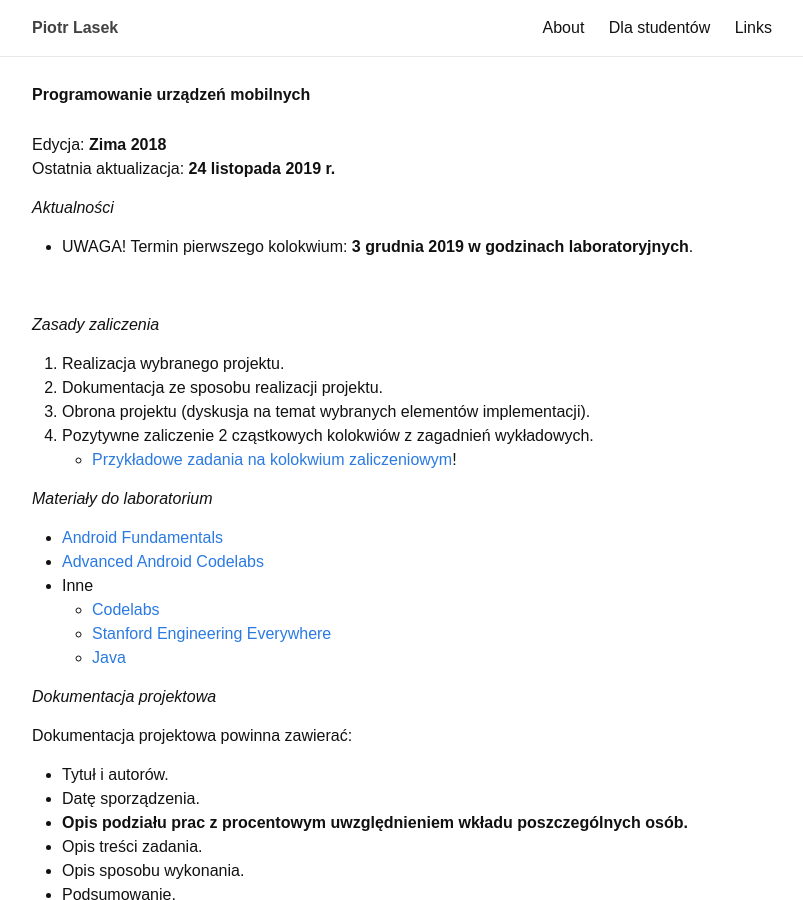
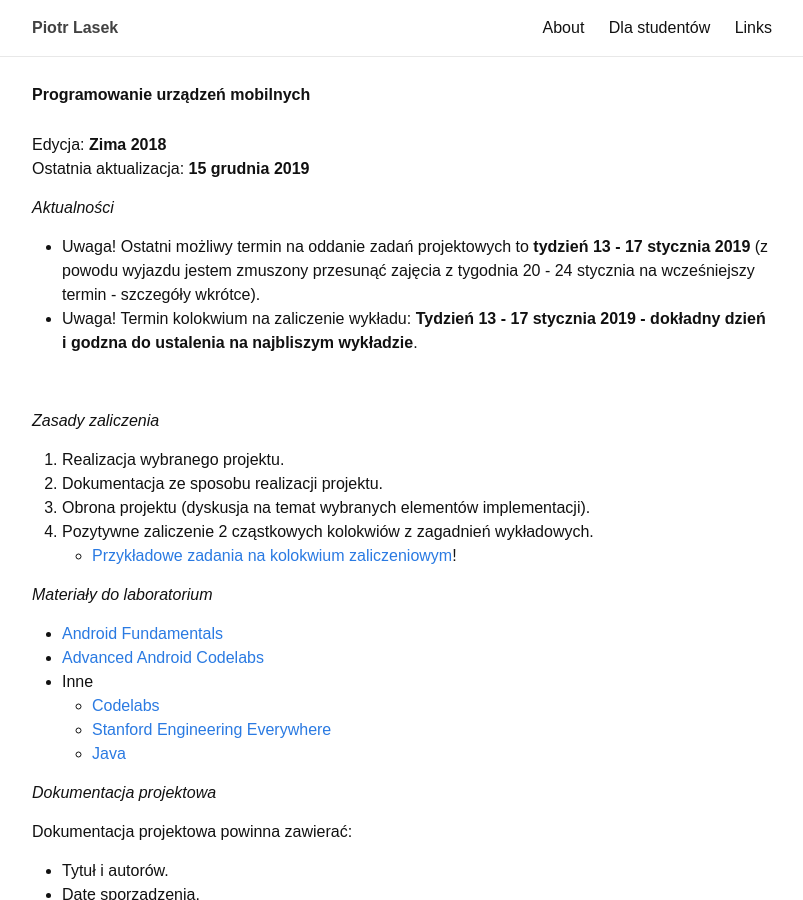
Before and after one commit to piotrlasek/piotrlasek.github.io, a Jekyll site: the page built from for-students/pum.md, in a window 1280 px wide and 900 px high. Shown: the whole window, without its empty margins (238-1041 px from the left). Built offline with Jekyll 4.4.1, drawn with Linux system fonts in a browser that asks for light colours.

Commit message:
some changes

```diff
--- a/for-students/pum.md
+++ b/for-students/pum.md
@@ -6,11 +6,12 @@ exclude: true
 ---
 
 Edycja: **Zima 2018** <br>
-Ostatnia aktualizacja: **24 listopada 2019 r.**
+Ostatnia aktualizacja: **15 grudnia 2019**
 
 ## Aktualności
 
-* UWAGA! Termin pierwszego kolokwium: **3 grudnia 2019 w godzinach laboratoryjnych**.
+* Uwaga! Ostatni możliwy termin na oddanie zadań projektowych to **tydzień 13 - 17 stycznia 2019** (z powodu wyjazdu jestem zmuszony przesunąć zajęcia z tygodnia 20 - 24 stycznia na wcześniejszy termin - szczegóły wkrótce).
+* Uwaga! Termin kolokwium na zaliczenie wykładu: **Tydzień 13 - 17 stycznia 2019 - dokładny dzień i godzna do ustalenia na najbliszym wykładzie**.
 
 <br>
 
```
Also changed, not shown: for-students/ai2.md (+4 -2 lines), for-students/pwir.md (+3 -3 lines), links.md (+1 -0 lines).
